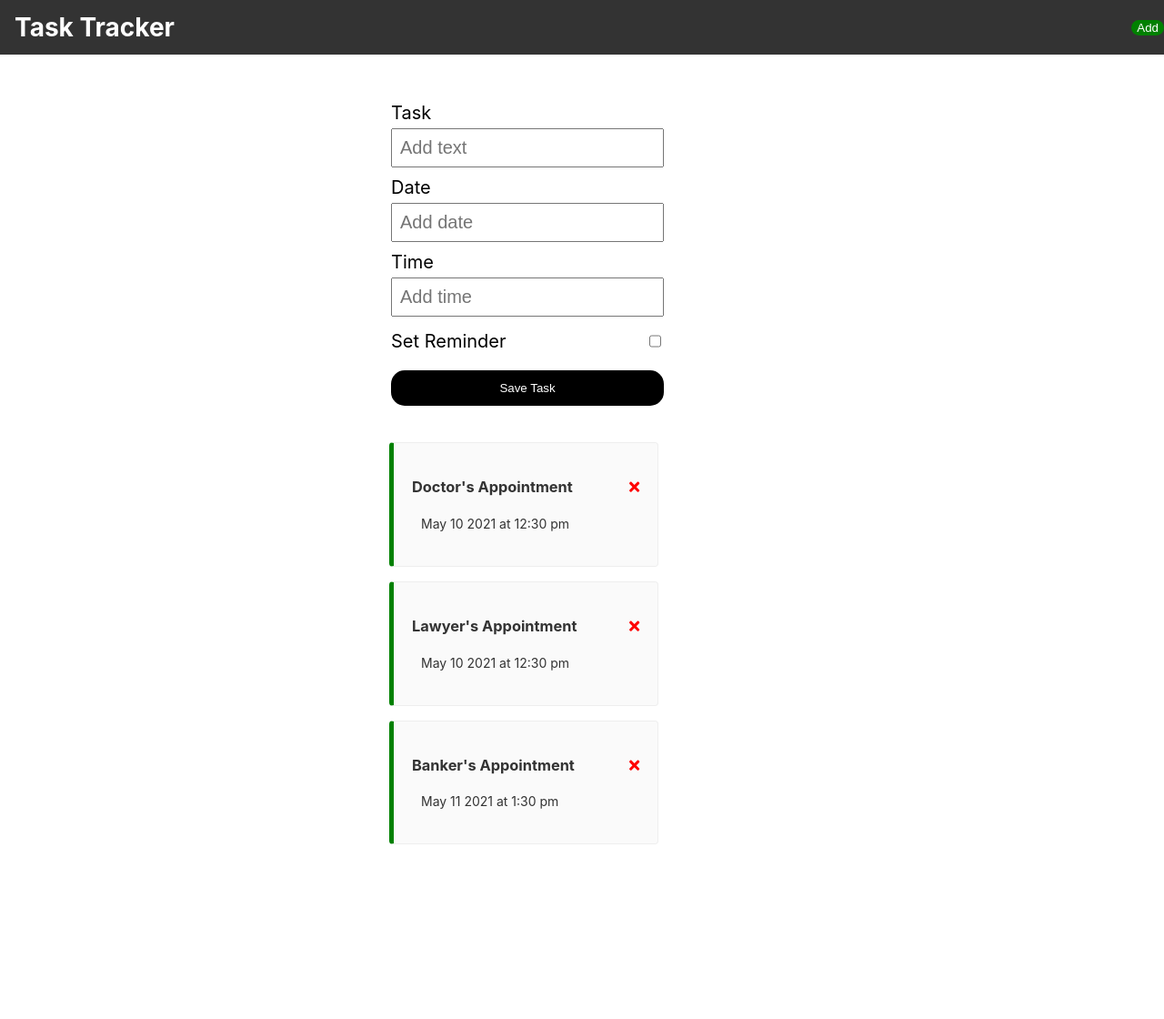
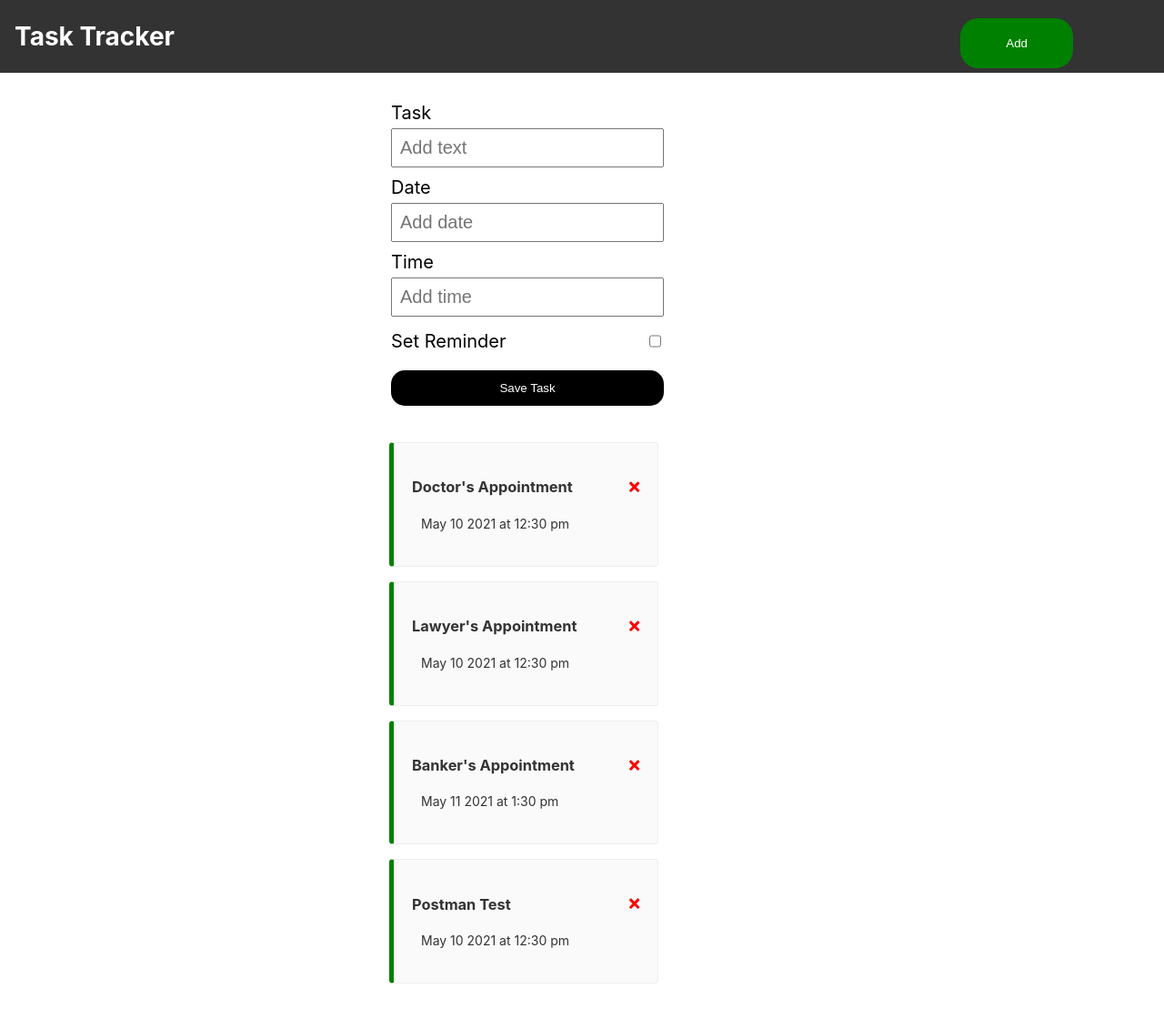
Before and after one commit to datgerhardt/task-tracker, an Angular app: page / in a window 1280 px wide. Shown: the top 1120 px of the page at 91% size. Before the commit the page ends 976 px from the top, so only its background shows below. Built offline with nearby package versions, Linux system fonts and the light colour scheme; data requests are answered from the project's data file.

Commit message:
Added ui service to help toggle add task form and styled the add button

```diff
--- a/db.json
+++ b/db.json
@@ -20,6 +20,13 @@
       "date": "May 11 2021",
       "time": "1:30 pm",
       "reminder": true
+    },
+    {
+      "text": "Postman Test",
+      "date": "May 10 2021",
+      "time": "12:30 pm",
+      "reminder": true,
+      "id": 4
     }
   ]
 }
--- a/src/app/component/button/button.component.css
+++ b/src/app/component/button/button.component.css
@@ -1,14 +1,14 @@
-button {
+
+.btn{
+    margin: 0;
+    padding-top: 20px;
+    padding-bottom: 20px;
+    padding-left: 50px;
+    padding-right: 50px;
+
     border: none;
     color: white;
-    padding: 30px, 20px;
-    border-radius: 25px;
-    margin: 0, 20px;
-}
-
-button:hover {
-    background-color: white;
-    border: 2px solid white;
+    border-radius: 20px;
 }
 
 /* TODO: style button better */
--- a/src/app/component/header/header.component.css
+++ b/src/app/component/header/header.component.css
@@ -4,7 +4,9 @@
     top: 0;
     left: 0;
     right: 0;
-    height: 60px;
+    width: 100%;
+    height: 80px;
+
     display: flex;
     align-items: center;
     background-color: #333;
@@ -18,17 +20,13 @@
     margin: 0 16px;
 
   }
+  .button {
+    margin-top: 0;
+    margin-bottom: 0;
+    margin-left: 80px;
+    margin-right: 80px;
 
-.toolbar .add--button{
+    padding: 20px;
     height: 40px;
-    margin: 0 8px;
+
   }
-/*
-  .toolbar #youtube-logo {
-    height: 40px;
-    margin: 0 16px;
-  } */
-
-  .toolbar .add--button {
-    opacity: 0.8;
-  }
--- a/src/app/component/header/header.component.html
+++ b/src/app/component/header/header.component.html
@@ -1,6 +1,12 @@
 <div class="toolbar" role="banner">
 
-<h1> {{title}}</h1>
-<app-button color="green" text="Add" (btnClick)= "toggleAddTask()"></app-button>
+    <h1> {{title}}</h1>
+    <div class="button">
+        <app-button
+            color="{{ showAddTask ? 'red':'green'}}"
+            text="{{ showAddTask ? 'Close':'Add'}}"
+            (btnClick)= "toggleAddTask()">
+        </app-button>
+    </div>
 
 </div>
--- a/src/app/component/header/header.component.ts
+++ b/src/app/component/header/header.component.ts
@@ -1,4 +1,7 @@
+import { ValueTransformer } from '@angular/compiler/src/util';
 import { Component, OnInit } from '@angular/core';
+import { Subscription } from 'rxjs';
+import { UiService } from 'src/app/services/ui.service';
 
 @Component({
   selector: 'app-header',
@@ -8,13 +11,19 @@ import { Component, OnInit } from '@angular/core';
 export class HeaderComponent implements OnInit {
 
   title = "Task Tracker";
+  showAddTask:boolean = false;
+  subscription: Subscription;
 
-  constructor() { }
+  constructor(private uiService: UiService) {
+    this.subscription = this.uiService
+      .onToggle()
+      .subscribe((value)=> (this.showAddTask = value));
+  }
 
   ngOnInit(): void {
   }
 
   toggleAddTask(){
-    console.log(this.title);
+    this.uiService.toggleAddTask();
   }
 }
--- a/src/app/component/tasks/tasks.component.ts
+++ b/src/app/component/tasks/tasks.component.ts
@@ -32,7 +32,6 @@ export class TasksComponent implements OnInit {
   }
 
   addTask(task: TaskInterface){
-    console.log(task);
     this.taskService.addTask(task).subscribe((task) => (this.tasks.push(task)));
   }
 
--- a/src/app/services/task.service.ts
+++ b/src/app/services/task.service.ts
@@ -29,9 +29,10 @@ export class TaskService {
   }
 
  // TODO: Fix the add and update have a bug
+
   updateTaskReminder(task: TaskInterface): Observable<TaskInterface>{
     const url = `${this.apiUrl}/${task.id}`;
-    console.log("UPDATE FUNC: ",task)
+    // console.log("UPDATE FUNC: ",task)
     return this.http.put<TaskInterface>(url, task, httpOptions);
   }
 
--- /dev/null
+++ b/src/app/services/ui.service.ts
@@ -0,0 +1,21 @@
+import { Injectable } from '@angular/core';
+import { Observable, Subject } from 'rxjs';
+
+@Injectable({
+  providedIn: 'root'
+})
+export class UiService {
+  private showAddTask: boolean = false;
+  private subject =  new Subject<any>();
+
+  constructor() { }
+
+  toggleAddTask():void {
+    this.showAddTask = !this.showAddTask;
+    this.subject.next(this.showAddTask);
+  }
+
+  onToggle(): Observable<any>{
+    return this.subject.asObservable();
+  }
+}
```
Also changed, not shown: 1 other file (tests, documents, lock files or other folders).
